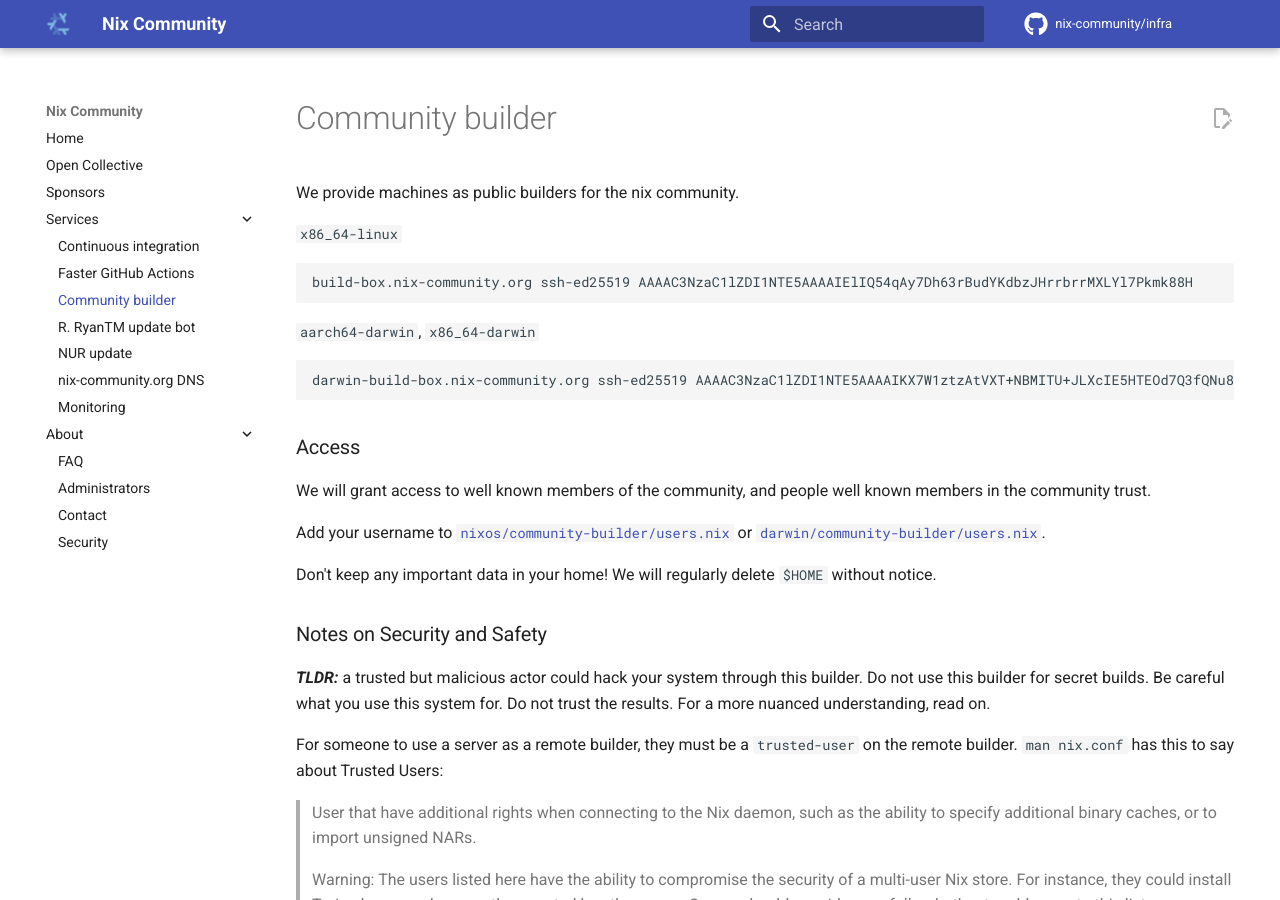
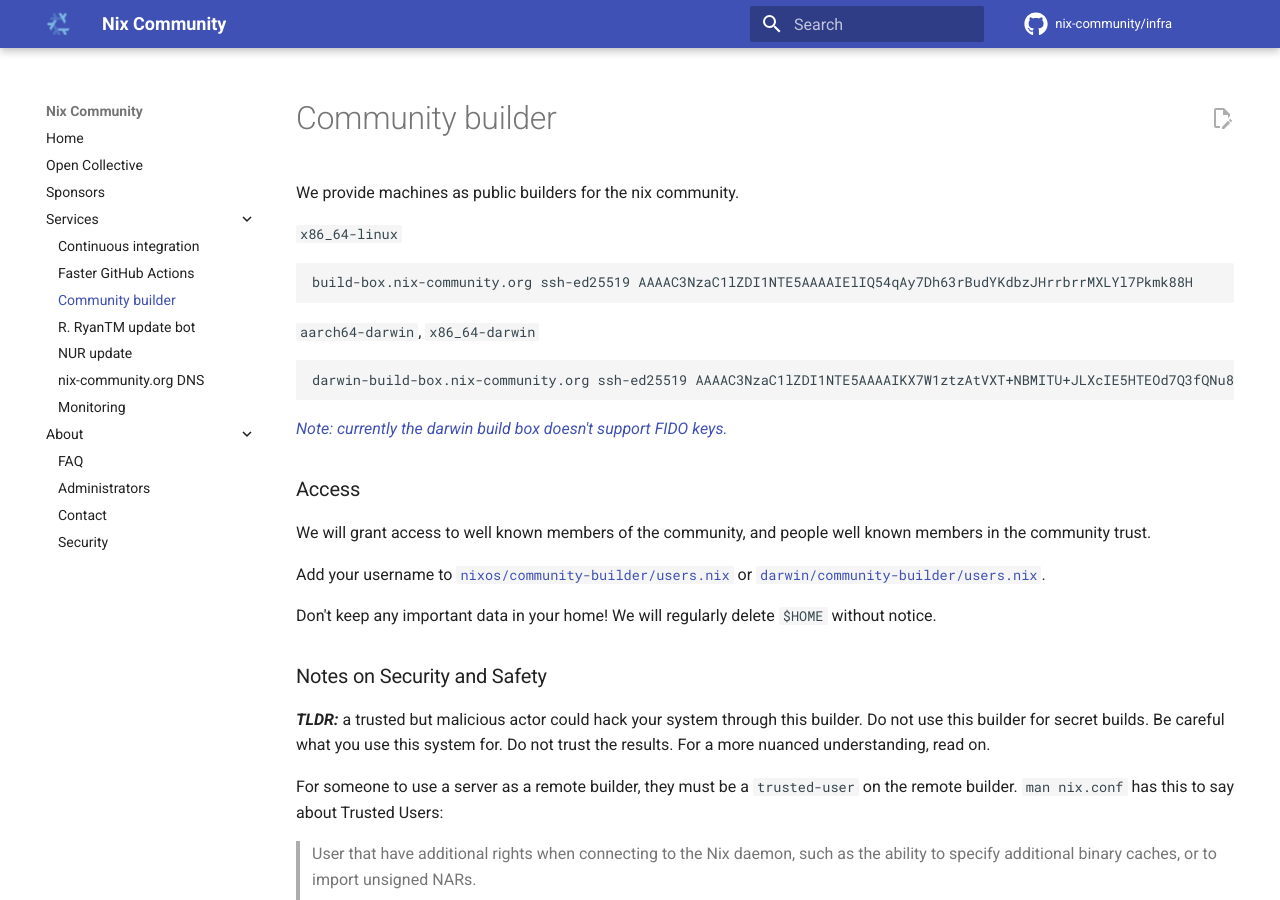
Before and after one commit to nix-community/infra, an MkDocs documentation site: the page built from docs/community-builder.md, in a window 1280 px wide and 900 px high. Built offline with MkDocs 1.6.1 and Material for MkDocs 9.7.7, drawn with Linux system fonts in a browser that asks for light colours; comment, search, counter and statistics services are not loaded.

Commit message:
docs/community-builder: add note about darwin keys

````diff
--- a/docs/community-builder.md
+++ b/docs/community-builder.md
@@ -11,6 +11,8 @@
 ```
 darwin-build-box.nix-community.org ssh-ed25519 AAAAC3NzaC1lZDI1NTE5AAAAIKX7W1ztzAtVXT+NBMITU+JLXcIE5HTEOd7Q3fQNu80S
 ```
+
+[_Note: currently the darwin build box doesn't support FIDO keys._](https://github.com/nix-community/infra/issues/1007)
 
 ### Access
 
````
Also changed, not shown: 1 other file.
